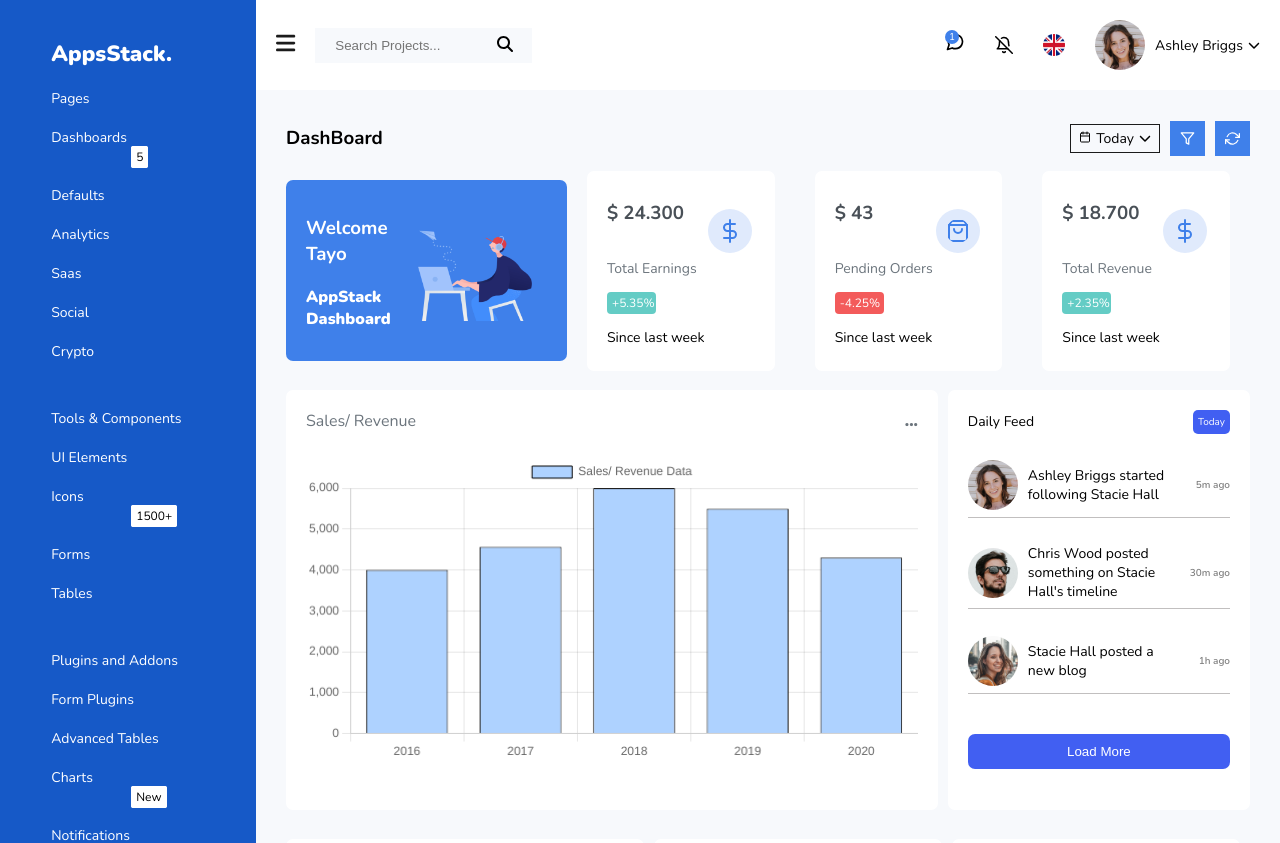
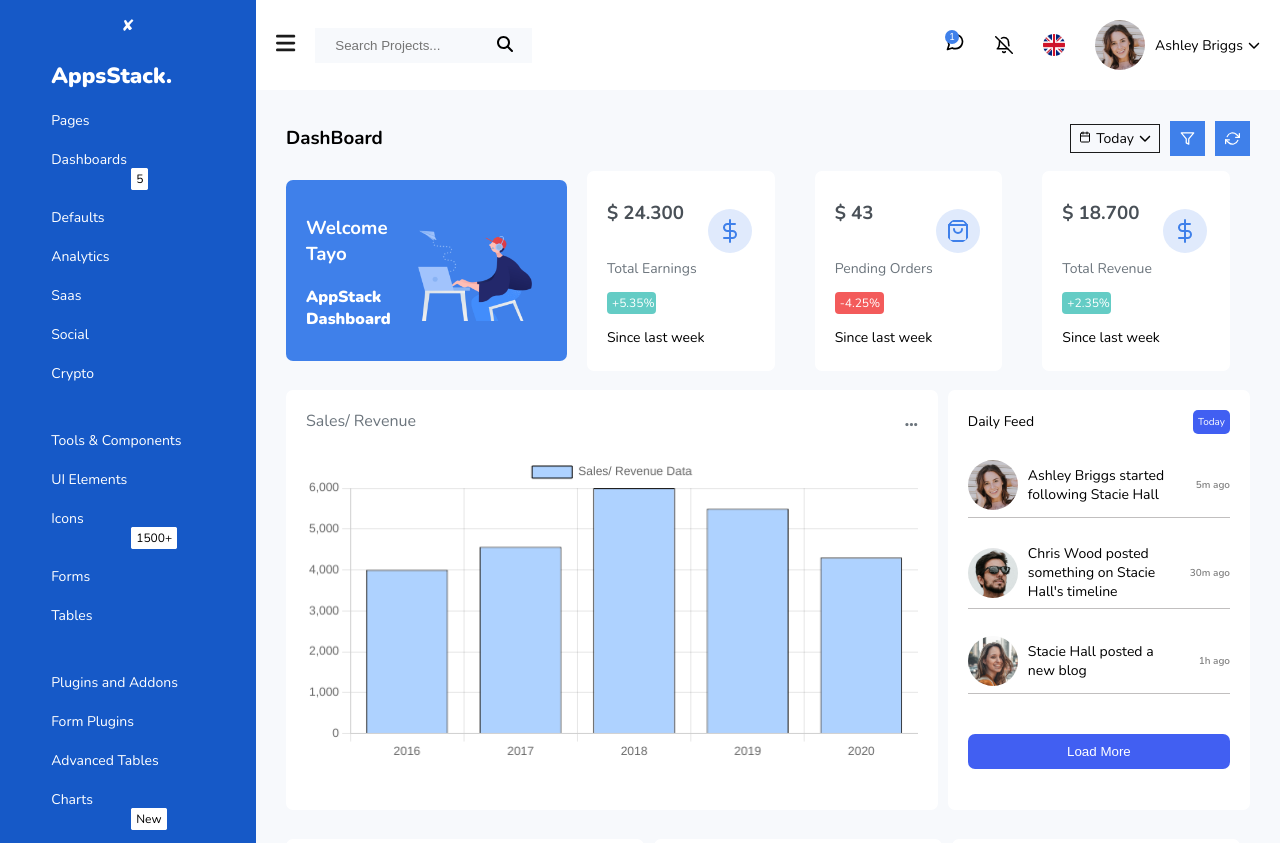
Before and after one commit to TEE2DWHY/admin-dashboard, a Next.js app: page / in a window 1280 px wide. Shown: the top 843 px of the page. Built offline with nearby package versions, Linux system fonts and the light colour scheme.

Commit message:
made sidebar responsive

```diff
--- a/app/page.jsx
+++ b/app/page.jsx
@@ -1,15 +1,14 @@
 "use client";
-import { useDebugValue, useEffect, useState } from "react";
-// styling
+import { useEffect, useState } from "react";
 import Dashboard from "@/components/dashboard";
 import "../styles/home.css";
-// components
 import Sidebar from "@/components/sidebar";
 import Animate from "@/libs/Animate";
-// import { Skeleton } from "antd";
 
 const Home = () => {
-  const [isSidebarVisible, setSidebarVisible] = useState(true);
+  const [isSidebarVisible, setSidebarVisible] = useState(
+    window.innerWidth > 820
+  );
 
   const toggleSidebar = () => {
     setSidebarVisible(!isSidebarVisible);
@@ -17,13 +16,26 @@ const Home = () => {
     dashboardHeader.classList.toggle("full-width");
   };
 
+  useEffect(() => {
+    const handleResize = () => {
+      setSidebarVisible(window.innerWidth > 820);
+    };
+
+    window.addEventListener("resize", handleResize);
+
+    return () => {
+      window.removeEventListener("resize", handleResize);
+    };
+  }, []);
+
+  console.log(isSidebarVisible);
   return (
     <Animate>
       <div className="dashboard">
-        {/* <Skeleton active> */}
-        {isSidebarVisible && <Sidebar />}
+        {isSidebarVisible && (
+          <Sidebar closeSideBar={() => setSidebarVisible(!isSidebarVisible)} />
+        )}
         <Dashboard click={toggleSidebar} />
-        {/* </Skeleton> */}
       </div>
     </Animate>
   );
--- a/components/sidebar.jsx
+++ b/components/sidebar.jsx
@@ -1,9 +1,12 @@
 // styling
 import "../styles/sidebar.css";
 import "../styles/mobile.css";
-const Sidebar = () => {
+const Sidebar = ({ closeSideBar }) => {
   return (
     <div className="sidebar">
+      <span className="close-sidebar" onClick={closeSideBar}>
+        &#x2718;
+      </span>
       <div className="sidebar-container pages">
         <ul>
           <li className="logo"> AppsStack.</li>
--- a/styles/mobile.css
+++ b/styles/mobile.css
@@ -9,7 +9,17 @@
 
   /* Sidebar */
   .sidebar {
-    display: none;
+    width: 100%;
+    height: 100%;
+    position: fixed;
+    z-index: 9999;
+  }
+
+  .close-sidebar {
+    margin-right: 80%;
+    margin-top: 3%;
+    font-size: 20px;
+    cursor: pointer;
   }
 
   /* Navbar */
```
